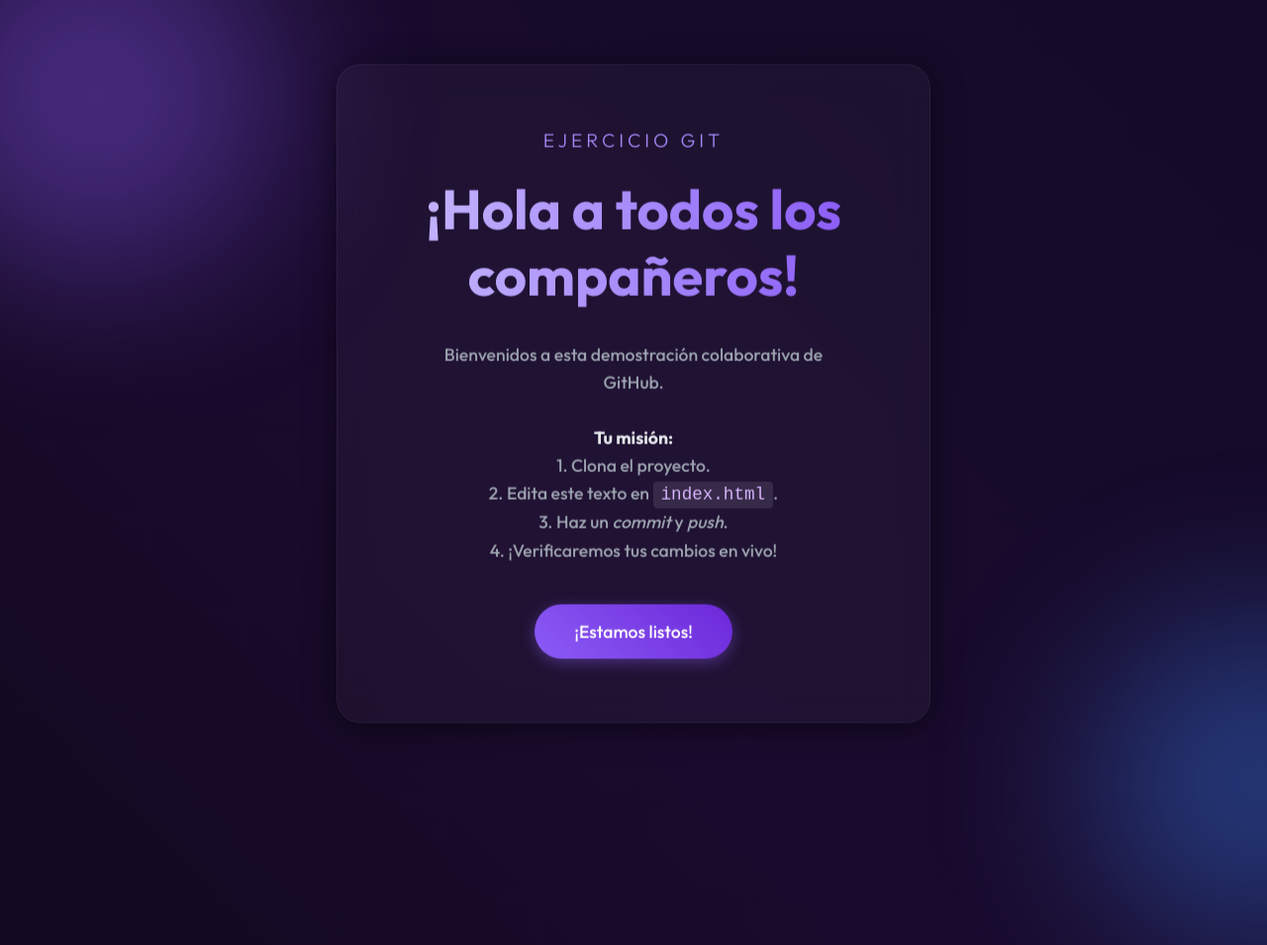
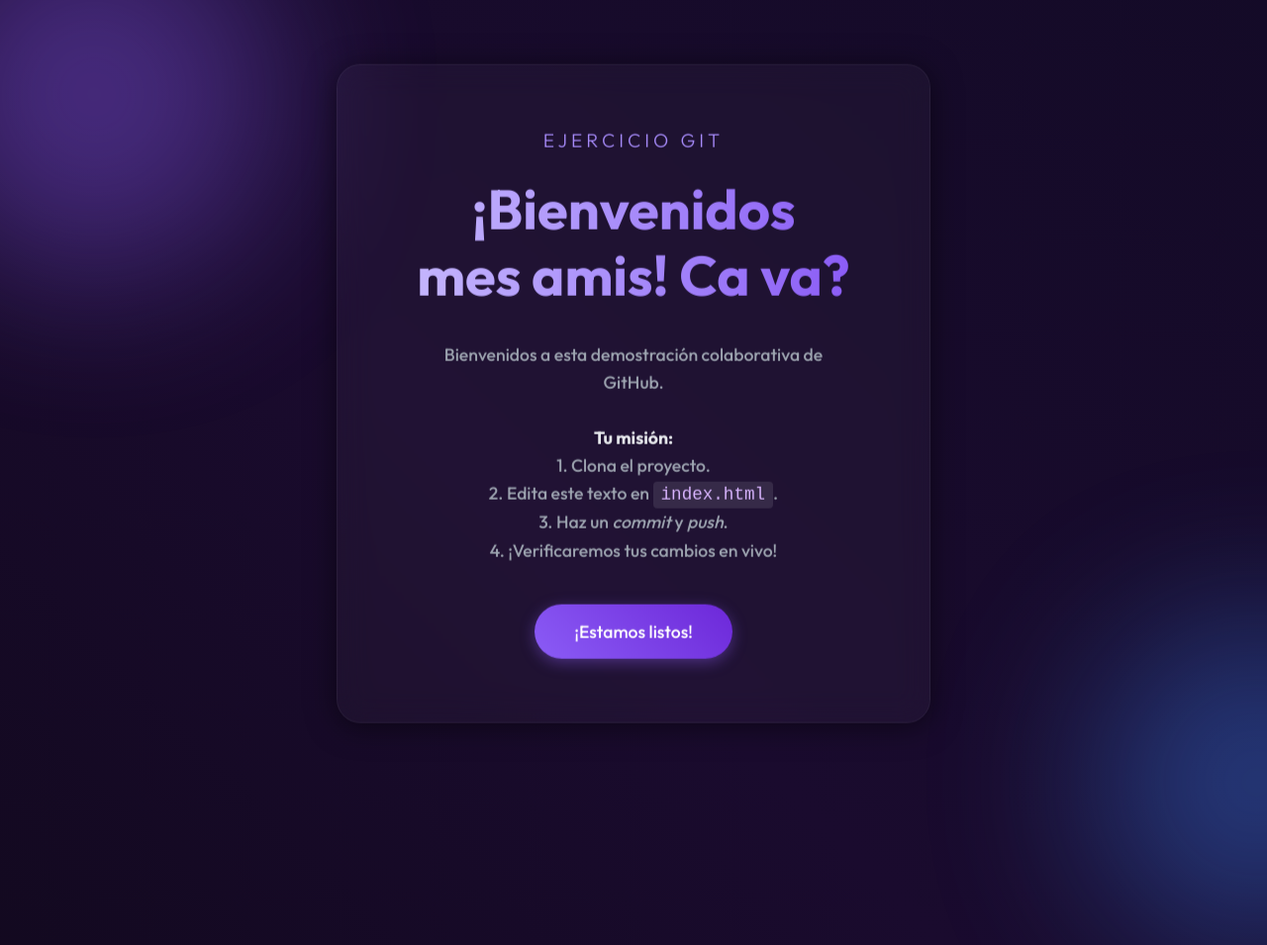
Before and after one commit to andreiugonzalez/EjercicioPresentacion, a website built with Vite: page index.html in a window 1280 px wide. Shown: the top 955 px of the page at 99% size. Built offline with nearby package versions, Linux system fonts and the light colour scheme.

Commit message:
Je vous apprecie beaucoup

```diff
--- a/index.html
+++ b/index.html
@@ -19,7 +19,7 @@
             <span class="title">Ejercicio Git</span>
 
 
-            <h1 class="greeting">¡Hola a todos los compañeros! </h1>
+            <h1 class="greeting">¡Bienvenidos mes amis! Ca va? </h1>
 
 
             <p class="subtitle">
```
